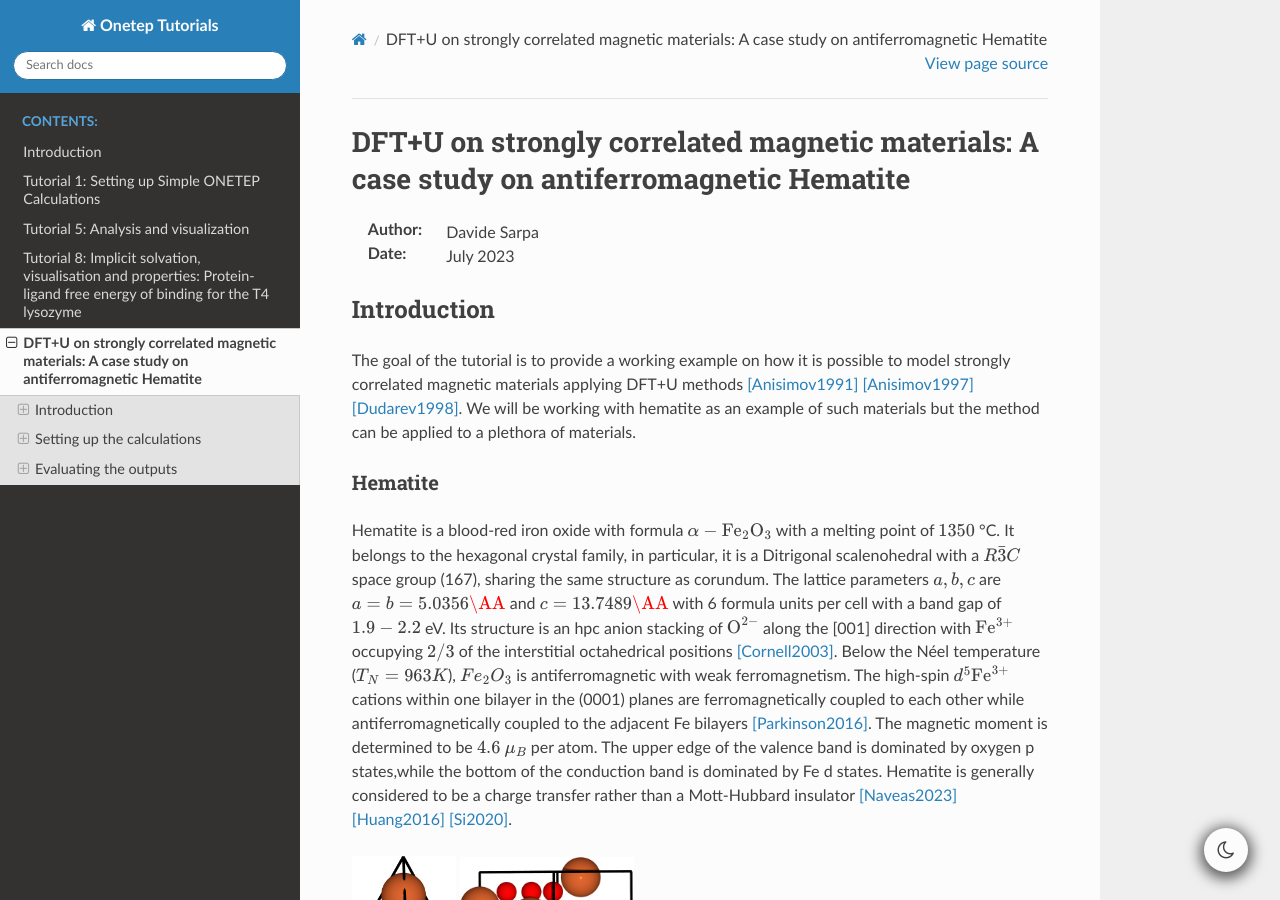
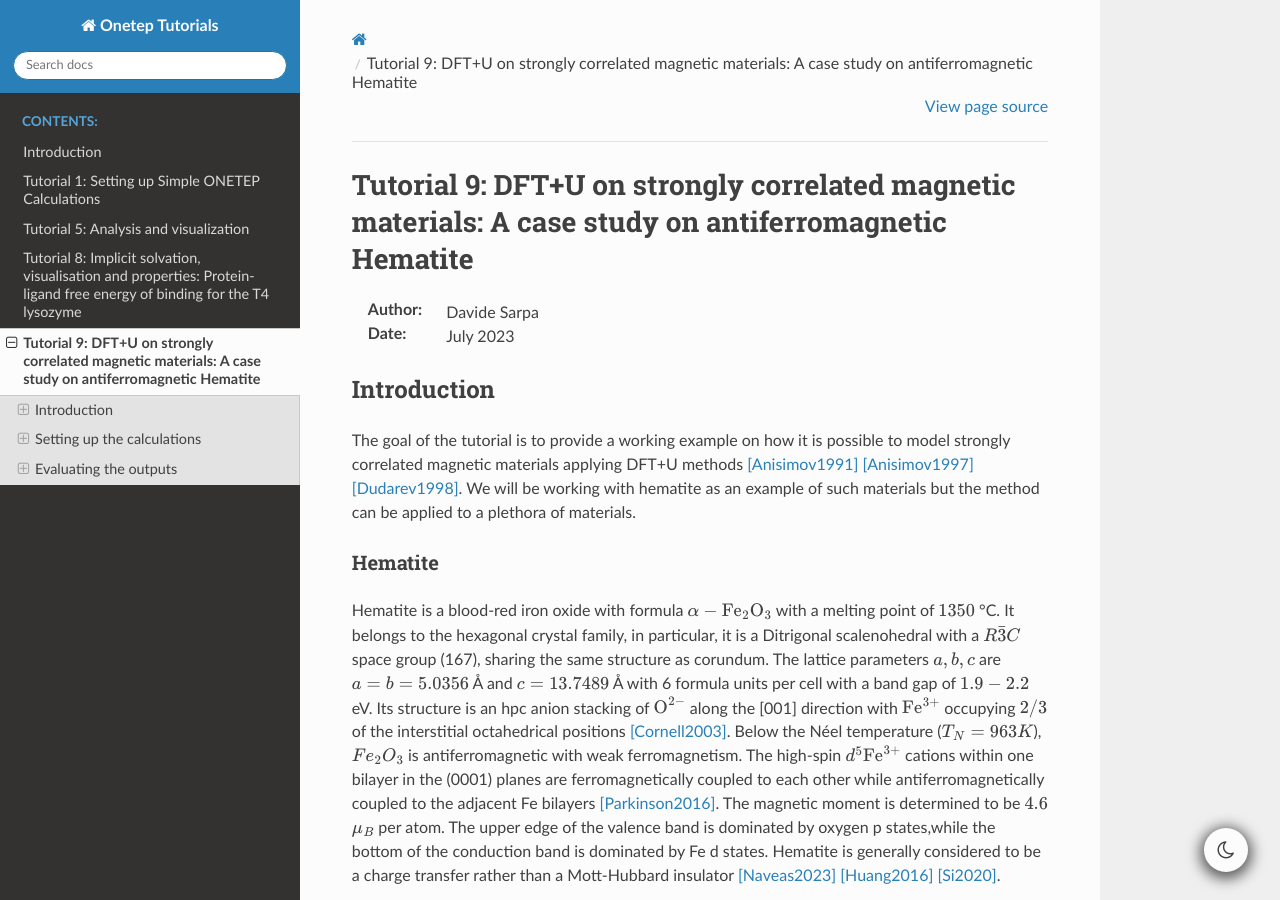
Before and after one commit to Chengcheng-Xiao/tutorials-ccx, a Sphinx documentation site: the page built from source/T9_hematite_dftu.rst, in a window 1280 px wide and 900 px high. Built offline with Sphinx 7.4.7 and the Read the Docs theme 2.0.0, drawn with Linux system fonts in a browser that asks for light colours; part of the change alters nothing that is shown.

Commit message:
Tutorial 9: few fixes (#3)
* added tutorial 9

* removed an unused image and added downloads to T9

* fixed download and few typos

* fixed dudarev1998 broken reference

```diff
--- a/source/T9_hematite_dftu.rst
+++ b/source/T9_hematite_dftu.rst
@@ -1,6 +1,7 @@
-===========================================================================================
-DFT+U on strongly correlated magnetic materials: A case study on antiferromagnetic Hematite
-===========================================================================================
+
+=======================================================================================================
+Tutorial 9: DFT+U on strongly correlated magnetic materials: A case study on antiferromagnetic Hematite
+=======================================================================================================
 
 :Author: Davide Sarpa
 :Date:   July 2023
@@ -22,7 +23,7 @@ a melting point of :math:`1350` °C.
 It belongs to the hexagonal crystal family,
 in particular, it is a Ditrigonal scalenohedral with a
 :math:`R\bar{3}C` space group (167), sharing the same structure as corundum.
-The lattice parameters :math:`a,b,c` are :math:`a=b=5.0356 \AA` and :math:`c=13.7489\AA` with 6 formula units per cell
+The lattice parameters :math:`a,b,c` are :math:`a=b=5.0356` Å and :math:`c=13.7489` Å with 6 formula units per cell
 with a band gap of :math:`1.9-2.2` eV.
 Its structure is an hpc anion stacking of :math:`\text{O}^{2-}` along the [001] direction
 with :math:`\text{Fe}^{3+}` occupying :math:`2/3` of the interstitial octahedrical positions [Cornell2003]_.
@@ -112,10 +113,10 @@ ONETEP requires different files to work properly.
 
 All the files needed for the simulation can be downloaded from
 
-- :download:`Fe_NCP19_PBE_OTF.usp <_statitc/tutorial_9/Fe_NCP19_PBE_OTF>`
-- :download:`O_NCP19_PBE_OTF.usp <_statitc/tutorial_9/O_NCP19_PBE_OTF>`
-- :download:`hematite.out <_statitc/tutorial_9/hematite.out>`
-- :download:`hematite.dat <_statitc/tutorial_9/hematite.dat>`
+- :download:`Fe_NCP19_PBE_OTF.usp <_static/tutorial_9/Fe_NCP19_PBE_OTF>`
+- :download:`O_NCP19_PBE_OTF.usp <_static/tutorial_9/O_NCP19_PBE_OTF>`
+- :download:`hematite.out <_static/tutorial_9/hematite.out>`
+- :download:`hematite.dat <_static/tutorial_9/hematite.dat>`
 
 
 **Dat**
@@ -407,4 +408,4 @@ References
 
 .. [Anisimov1997] V.I. Anisimov, F. Aryasetiawan, and A. I. Liechtenstein, J. Phys.: Condens. Matter 9, 767 (1997).
 
-.. [Dudarev1998] S.L. Dudarev, Phys. Rev. B 57, 3 (1998).
+..  [Dudarev1998] S.L. Dudarev, Phys. Rev. B 57, 3 (1998).
```
